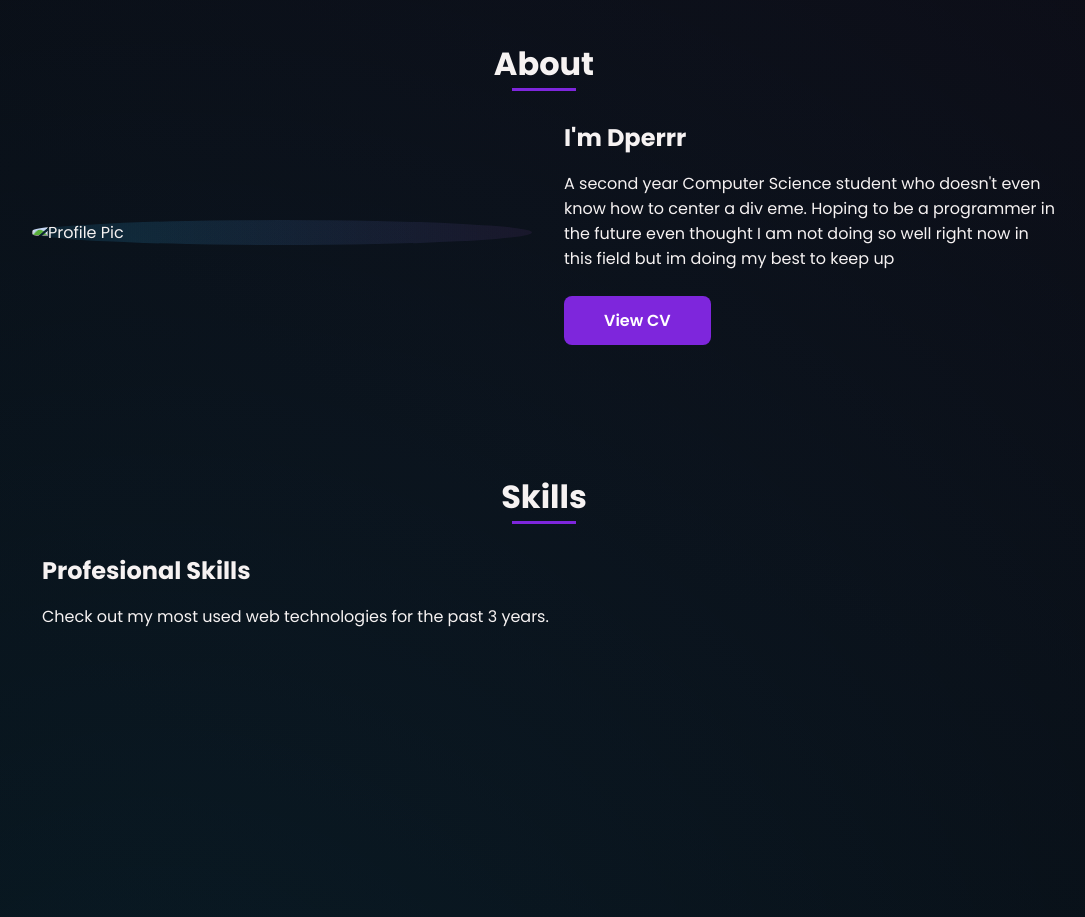
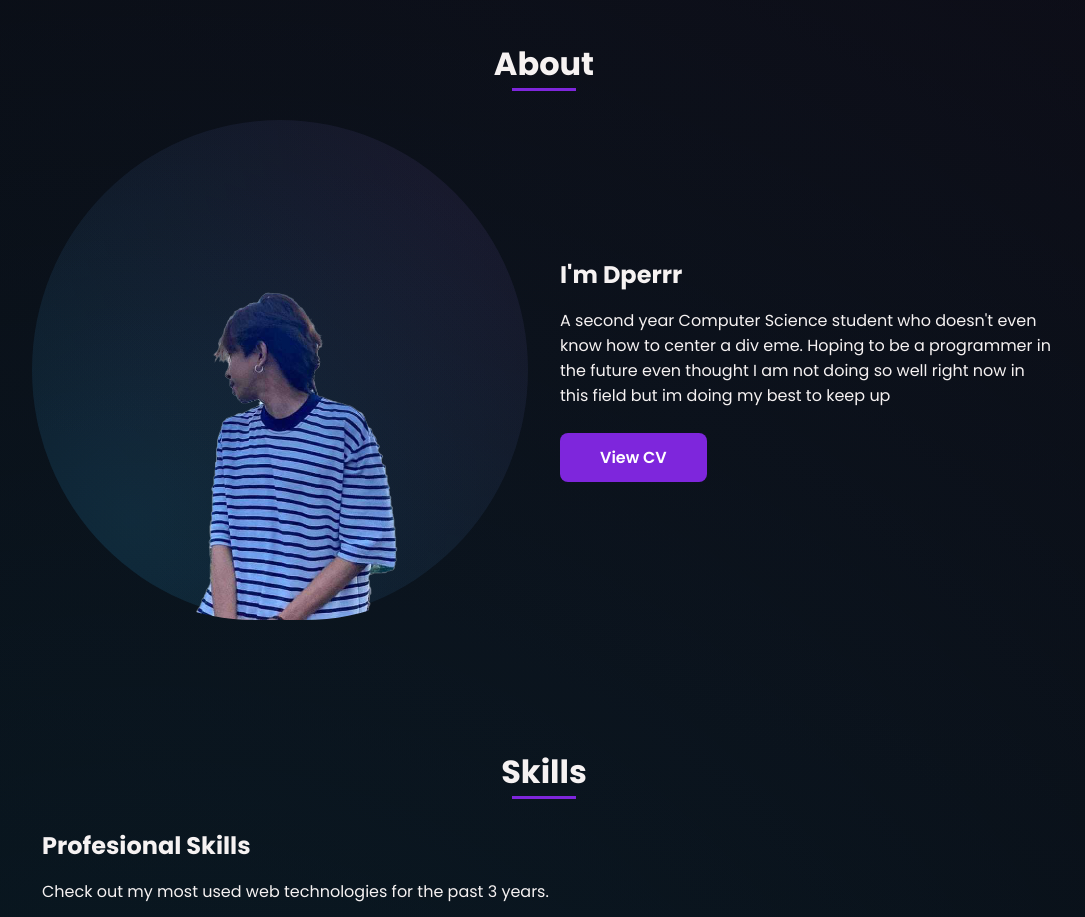
Before and after one commit to dperrr/Portfolio, a plain HTML site: page index.html in a window 1280 px wide. Shown: the part 840-1757 px from the top of the page, without its empty margins (96-1181 px from the left). Drawn offline with nearby package versions, Linux system fonts and the light colour scheme; the site is published under a folder, as on GitHub Pages, so addresses that start at the root find nothing; animation ran at ten frames a second.

Commit message:
Updated Photo src

```diff
--- a/index.html
+++ b/index.html
@@ -74,7 +74,7 @@
         <h2 class="section-title">About</h2>
         <div class="about__container bd-grid">
           <div class="about__img">
-            <img src="/Images/profileq.png" alt="Profile Pic">
+            <img src="Images/profileq.png" alt="Profile Pic">
           </div>
           <div>
             <h2 class="about__subtitle">I'm Dperrr</h2>
```
